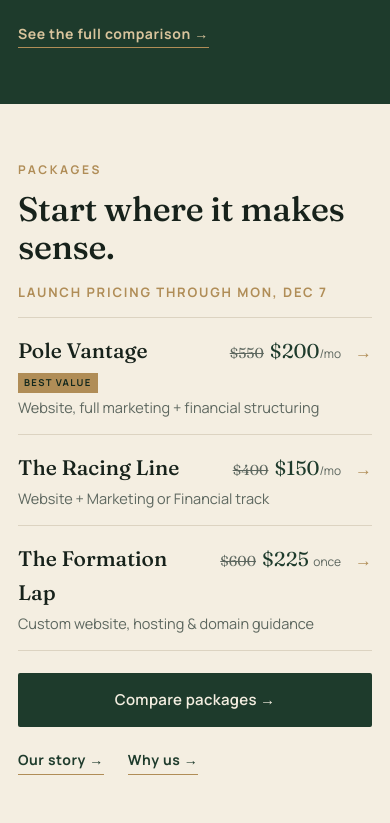
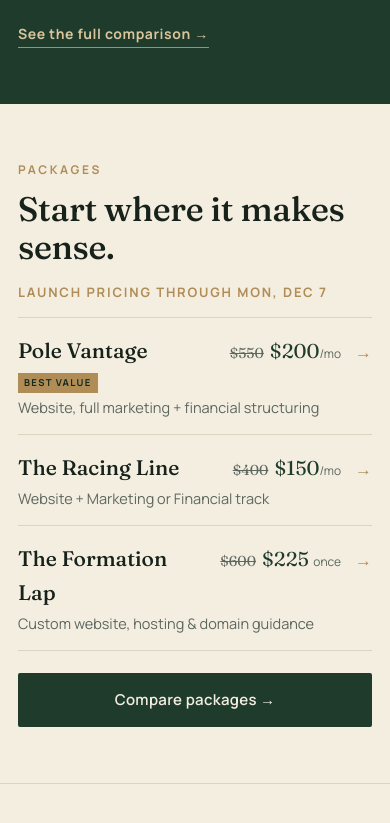
Before and after one commit to VantageGrowthLLC/vantagegrowthllc.com, a plain HTML site: page index.html in a window 390 px wide. Shown: the part 2041-2864 px from the top of the page. Drawn offline with Linux system fonts and the light colour scheme.

Commit message:
Mobile: remove Our story/Why us links under packages, add full-width divider before contact
Co-Authored-By: Claude Opus 5.5 <noreply@anthropic.com>
Claude-Session: https://claude.ai/code/session_016QFPBnroBTpBJiE5jznyvs

```diff
--- a/index.html
+++ b/index.html
@@ -229,7 +229,8 @@ body.menu-open{overflow:hidden}
 .m-proof .big{font-family:var(--serif);font-size:27px;line-height:1.22;margin:12px 0 14px;color:var(--cream)}
 .m-proof p{color:rgba(244,238,225,.78);margin-bottom:22px}
 .m-proof .m-link{color:var(--brass-soft)}
-.m-pk .btn{width:100%;justify-content:center;margin-bottom:22px}
+.m-pk{border-bottom:1px solid var(--line)}
+.m-pk .btn{width:100%;justify-content:center;margin-bottom:0}
 .m-more{display:flex;gap:24px;flex-wrap:wrap}
 @media (max-width:760px){
   .m-only{display:block}
@@ -422,7 +423,6 @@ header .wrap.nav{max-width:none;padding-left:clamp(28px,5vw,120px);padding-right
       <a class="m-row m-prow" href="packages.html"><b>The Formation Lap</b><span class="pr"><s>$600</s>$225 <em>once</em></span><i>&rarr;</i><small>Custom website, hosting &amp; domain guidance</small></a>
     </div>
     <a class="btn btn-dark" href="packages.html">Compare packages &rarr;</a>
-    <div class="m-more"><a class="m-link" href="about.html">Our story &rarr;</a><a class="m-link" href="why.html">Why us &rarr;</a></div>
   </div>
 </section>
 
```
